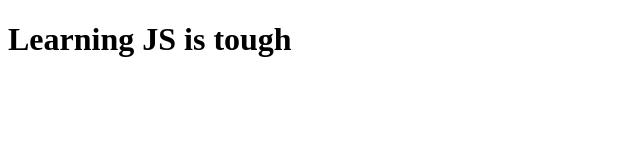
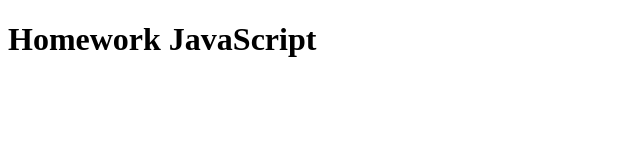
Before and after one commit to Woranan-Arm/Devcamp_Homework_JavaScript, a plain HTML site: page index.html in a window 1280 px wide. Shown: the whole page, without its empty margins (0-640 px from the left). Drawn offline with Linux system fonts and the light colour scheme.

Commit message:
change content in h1

```diff
--- a/index.html
+++ b/index.html
@@ -7,6 +7,6 @@
     <script src="./index.js"></script>
 </head>
 <body>
-    <h1>Learning JS is tough</h1>
+     <h1>Homework JavaScript</h1>
 </body>
 </html>
```
